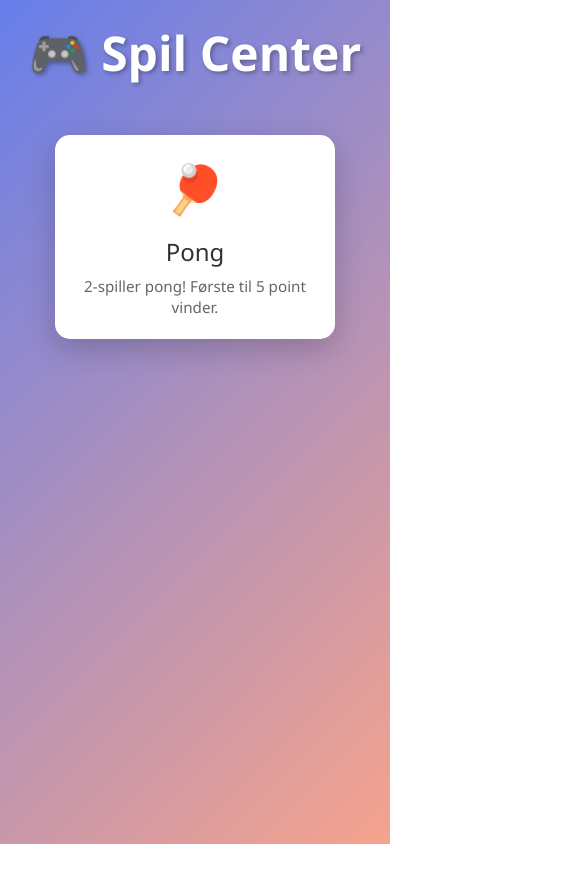
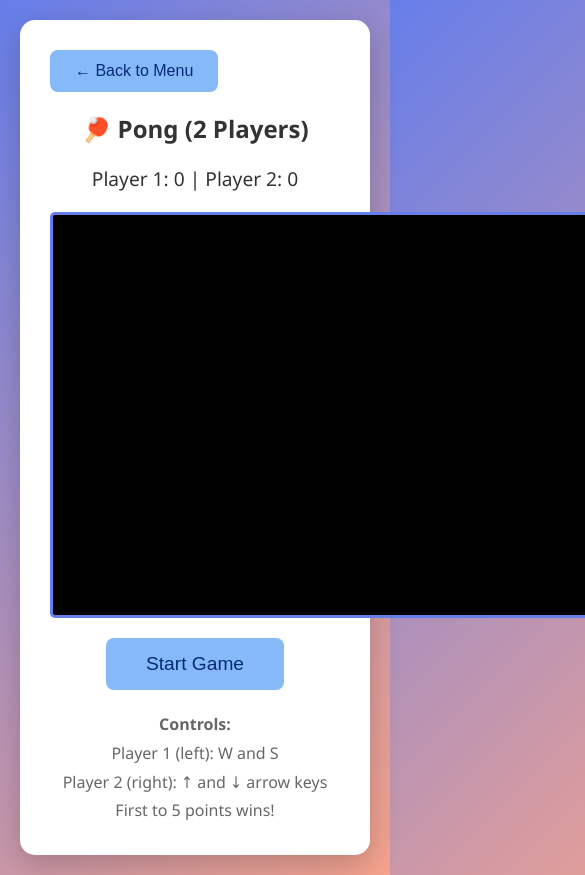
Before and after one commit to ChristianVJohnsen/Projektledelse-Scrum2, a plain HTML site: page pingpong.html in a window 390 px wide. Shown: the top 875 px of the page, 585 px wide, since content can reach past the window. Before the commit the page ends 844 px from the top, so only its background shows below. Drawn offline with Linux system fonts and the light colour scheme.

Commit message:
ping pong mobile edition

```diff
--- a/pingpong.html
+++ b/pingpong.html
@@ -1,10 +1,10 @@
 <!DOCTYPE html>
-<html lang="da">
+<html lang="en">
 
 <head>
     <meta charset="UTF-8">
     <meta name="viewport" content="width=device-width, initial-scale=1.0">
-    <title>Spil Hjemmeside</title>
+    <title>Game Website</title>
     <style>
         * {
             margin: 0;
@@ -145,37 +145,26 @@
 
 <body>
     <div class="container">
-        <!-- Menu -->
-        <div id="menu">
-            <h1>🎮 Spil Center</h1>
-            <div class="games-grid">
-                <div class="game-card" onclick="showGame('pong')">
-                    <div class="game-icon">🏓</div>
-                    <div class="game-title">Pong</div>
-                    <div class="game-description">2-spiller pong! Første til 5 point vinder.</div>
-                </div>
-            </div>
-        </div>
 
         <!-- Pong Game -->
-        <div id="pong-game" class="game-screen">
-            <button class="back-btn" onclick="showMenu()">← Tilbage til Menu</button>
-            <h2 style="text-align: center; color: #333; margin-bottom: 20px;">🏓 Pong (2 Spillere)</h2>
-            <div class="game-info">Spiller 1: <span id="player-score">0</span> | Spiller 2: <span id="ai-score">0</span></div>
+        <div id="pong-game" class="game-screen active">
+            <button class="back-btn" onclick="showMenu()">← Back to Menu</button>
+            <h2 style="text-align: center; color: #333; margin-bottom: 20px;">🏓 Pong (2 Players)</h2>
+            <div class="game-info">Player 1: <span id="player-score">0</span> | Player 2: <span id="ai-score">0</span></div>
             <canvas id="pong-canvas" width="600" height="400"></canvas>
-            <button class="start-btn" id="pong-start-btn" onclick="startPongGame()">Start Spil</button>
+            <button class="start-btn" id="pong-start-btn" onclick="startPongGame()">Start Game</button>
             <div class="controls">
-                <strong>Styring:</strong><br>
-                Spiller 1 (venstre): W og S<br>
-                Spiller 2 (højre): ↑ og ↓ piletasterne<br>
-                Første til 5 point vinder!
+                <strong>Controls:</strong><br>
+                Player 1 (left): W and S<br>
+                Player 2 (right): ↑ and ↓ arrow keys<br>
+                First to 5 points wins!
             </div>
             <div class="game-over" id="pong-game-over" style="display: none;"></div>
         </div>
     </div>
 
     <script>
-        let currentGame = null;
+        let currentGame = "pong";
 
         // Prevent scrolling when using arrow keys or space
         window.addEventListener('keydown', function (e) {
@@ -184,18 +173,8 @@
             }
         }, false);
 
-        function showGame(game) {
-            document.getElementById('menu').style.display = 'none';
-            document.getElementById(game + '-game').classList.add('active');
-            currentGame = game;
-        }
-
         function showMenu() {
-            document.getElementById('menu').style.display = 'block';
-            document.querySelectorAll('.game-screen').forEach(screen => {
-                screen.classList.remove('active');
-            });
-            currentGame = null;
+            window.location.href = "index.html"
         }
 
         function showCountdown(canvas, callback) {
@@ -309,11 +288,11 @@
                 }
 
                 if (player1.score === 5) {
-                    endPongGame('Spiller 1');
+                    endPongGame('Player 1');
                     return;
                 }
                 if (player2.score === 5) {
-                    endPongGame('Spiller 2');
+                    endPongGame('Player 2');
                     return;
                 }
 
@@ -329,7 +308,7 @@
 
             function endPongGame(winner) {
                 const gameOver = document.getElementById('pong-game-over');
-                gameOver.innerHTML = `🏆 ${winner} vandt!<br><br>Går tilbage til menu om 3 sekunder...`;
+                gameOver.innerHTML = `🏆 ${winner} won!<br><br>Returning to menu in 3 seconds...`;
                 gameOver.style.display = 'block';
 
                 setTimeout(() => {
```
